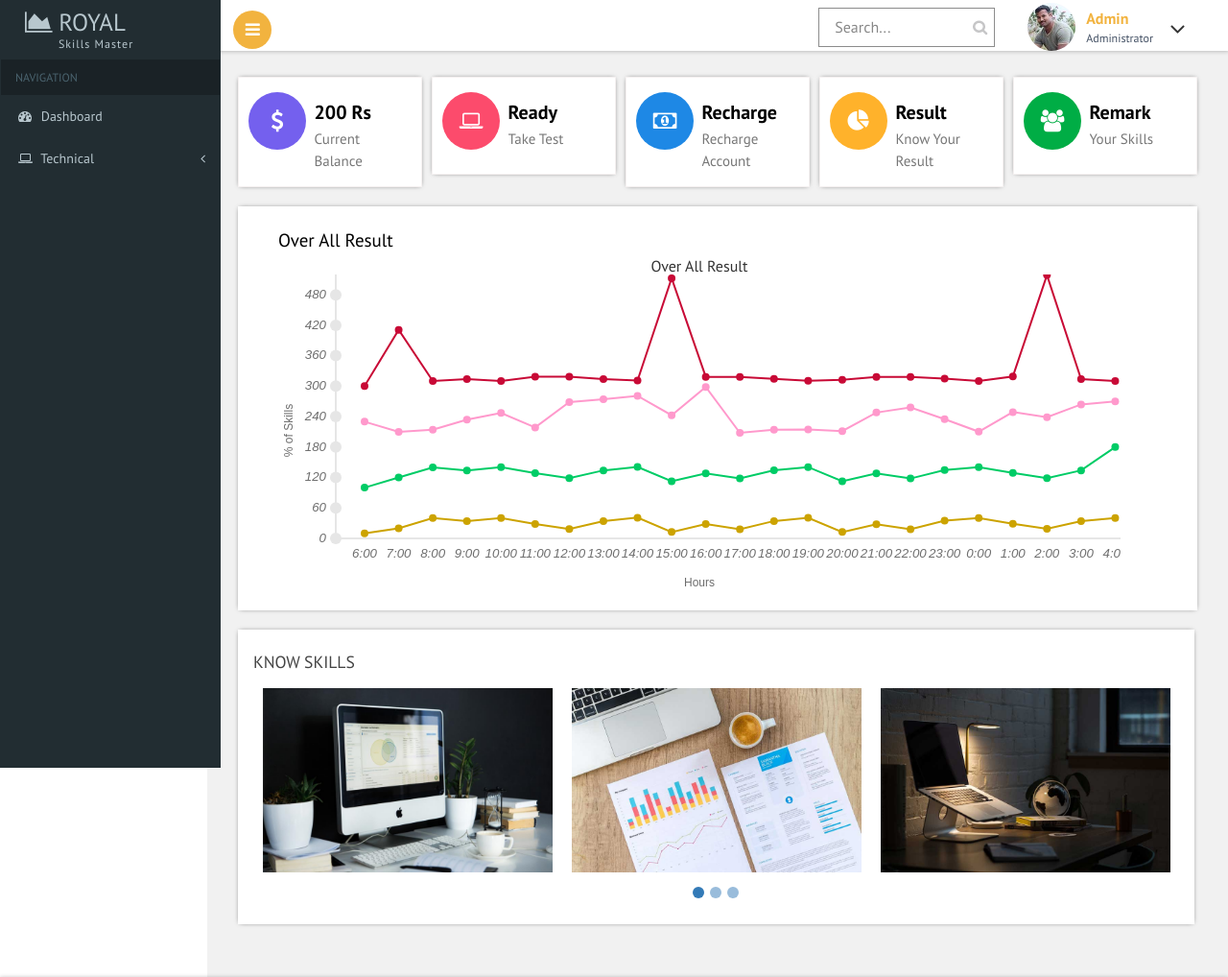
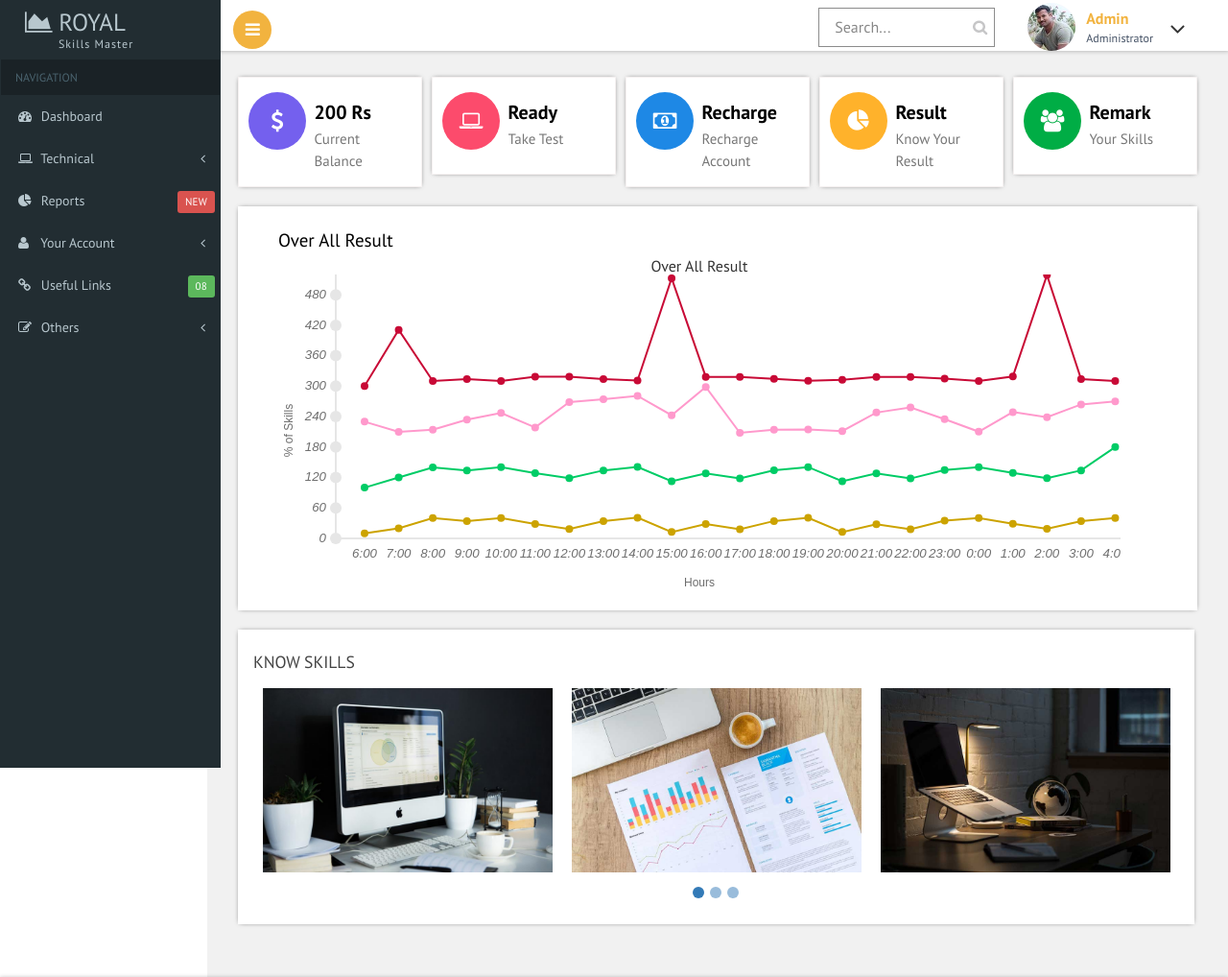
Before and after one commit to RoyalSoftwareAdmin/rsm, a PHP site: page / in a window 1280 px wide. Shown: the top 1018 px of the page at 96% size. Run offline with PHP 8.4, Linux system fonts and the light colour scheme; the visitor is signed in with stand-in values (Sample User, id 1); grey boxes are pictures that could not be loaded.

Commit message:
today changes

```diff
--- a/header.php
+++ b/header.php
@@ -107,6 +107,47 @@ session_start();
                   <li><a href="#"><i class="fa fa-angle-right"></i> Technical Writing</a></li>
                 </ul>
               </li>
+              <li class="treeview">
+                <a href="#">
+                <i class="fa fa-pie-chart"></i>
+                <span>Reports</span>
+               <button type="button" class="btn btn-danger btn-xs pull-right">new</button>
+                 </a>
+               </li>
+              <li class="treeview">
+                <a href="#">
+
+                <i class="fa fa-user"></i>
+                <span>Your Account</span>
+                <i class="fa fa-angle-left pull-right"></i>
+                </a>
+                <ul class="treeview-menu">
+                  <li><a href="#"><i class="fa fa-angle-right"></i> General</a></li>
+                  <li><a href="#"><i class="fa fa-angle-right"></i> Payment</a></li>
+                  <li><a href="#"><i class="fa fa-angle-right"></i> Previous Test</a></li>
+                  <li><a href="#"><i class="fa fa-angle-right"></i> Remarks</a></li>
+
+                </ul>
+              </li>
+               <li class="treeview">
+                <a href="#">
+                <i class="fa fa-link"></i>
+                <span>Useful Links</span>
+                <button type="button" class="btn btn-success btn-xs pull-right">08</button>
+                </a>
+               </li>
+               <li class="treeview">
+                <a href="#">
+                <i class="fa fa-edit"></i>
+                <span>Others</span>
+                <i class="fa fa-angle-left pull-right"></i>
+                </a>
+                <ul class="treeview-menu">
+                  <li><a href="#"><i class="fa fa-angle-right"></i> Sale in Mysore</a></li>
+                  <li><a href="#"><i class="fa fa-angle-right"></i> Mysore shoppy</a></li>
+                   </ul>
+              </li>
+
             </ul>
           </div>
           <!-- /.navbar-collapse -->
```
